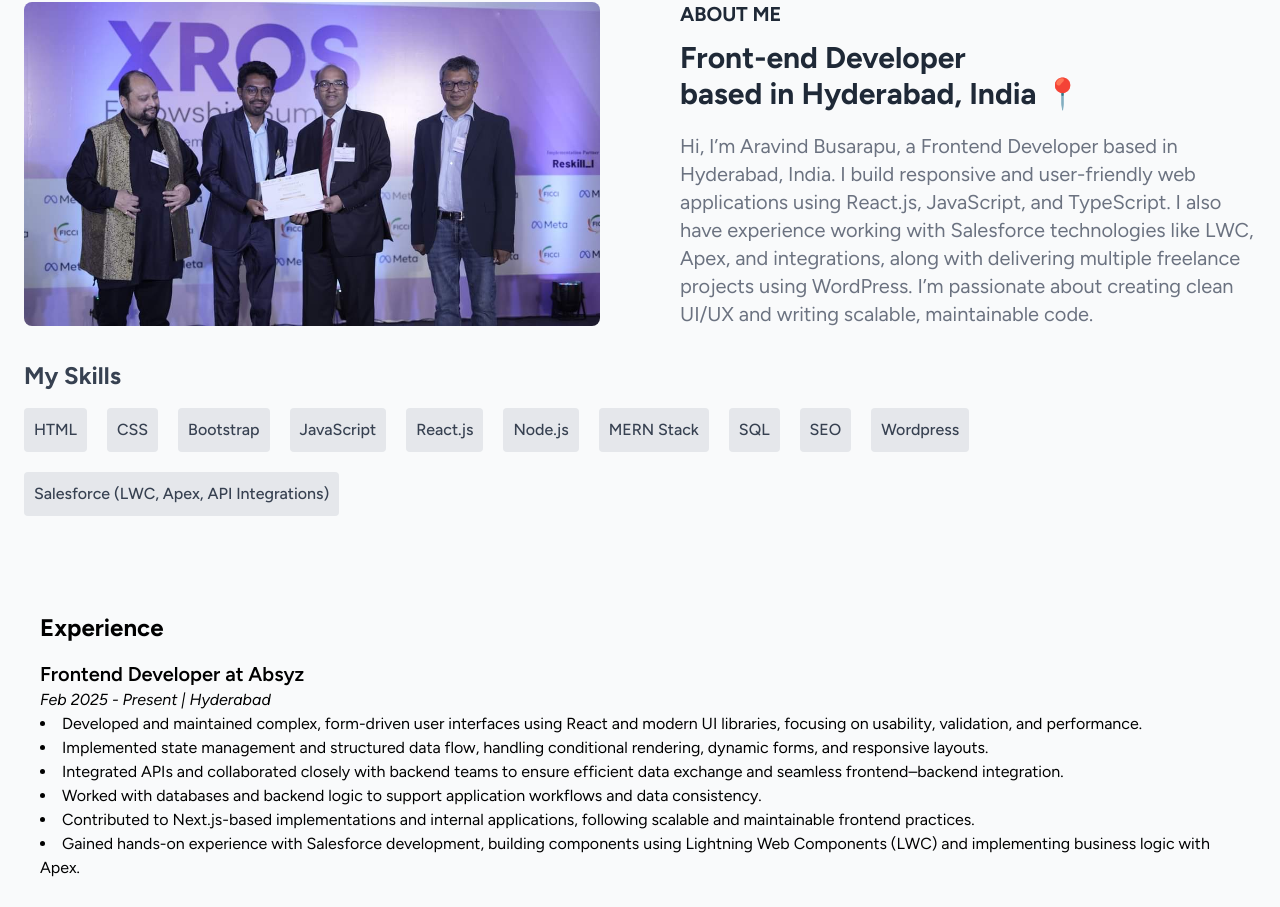
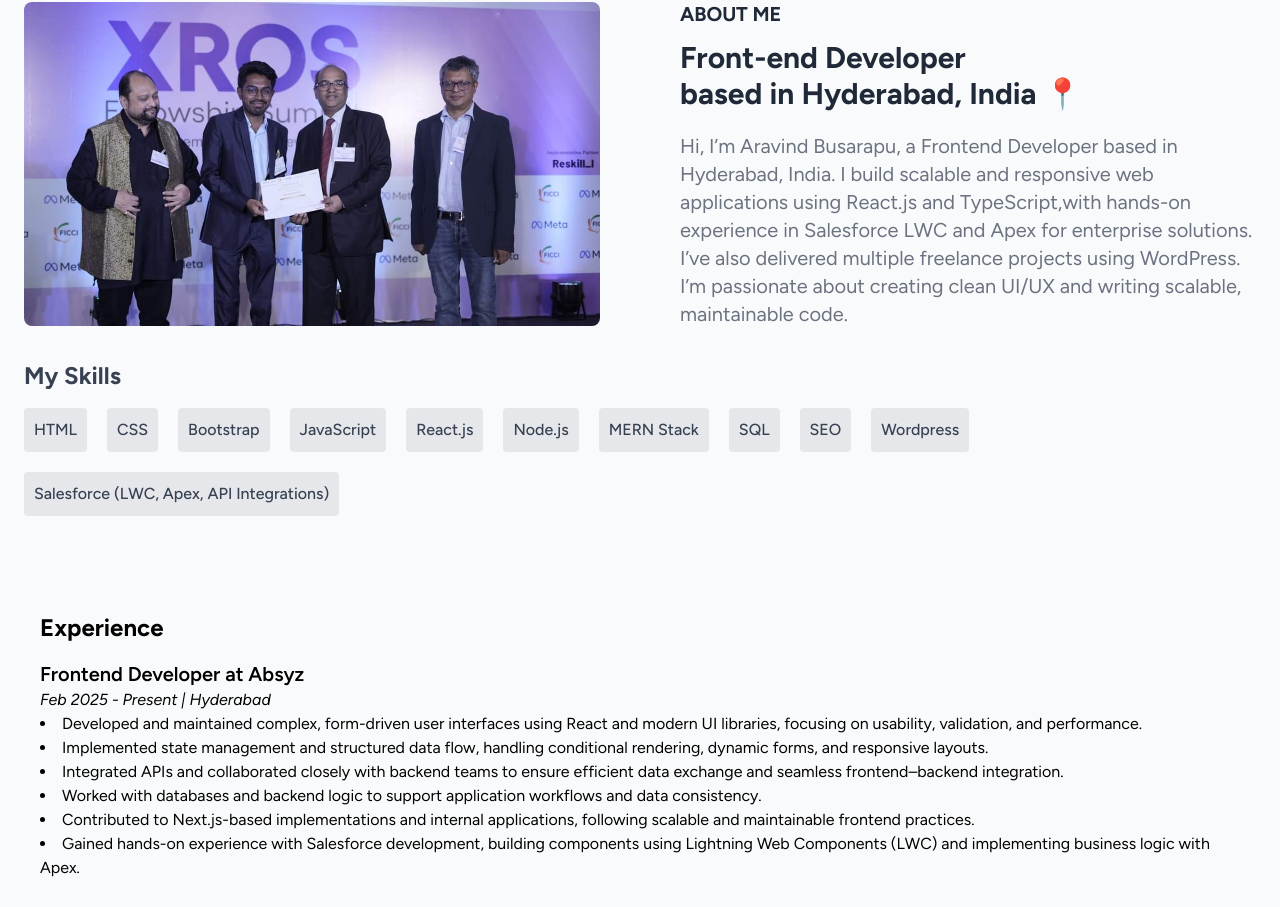
Before and after one commit to Aravind505-stack/My_Portfolio, a React (Create React App) app: page / in a window 1280 px wide. Shown: the part 872-1779 px from the top of the page. Built offline with nearby package versions, Linux system fonts and the light colour scheme.

Commit message:
Updating About section

```diff
--- a/src/Components/UI/About.jsx
+++ b/src/Components/UI/About.jsx
@@ -25,7 +25,7 @@ const About = () => {
           </h3>
 
           <p className="mt-5 text-xl text-gray-500">
-           Hi, I’m Aravind Busarapu, a Frontend Developer based in Hyderabad, India. I build responsive and user-friendly web applications using React.js, JavaScript, and TypeScript. I also have experience working with Salesforce technologies like LWC, Apex, and integrations, along with delivering multiple freelance projects using WordPress. I’m passionate about creating clean UI/UX and writing scalable, maintainable code.
+           Hi, I’m Aravind Busarapu, a Frontend Developer based in Hyderabad, India.  I build scalable and responsive web applications using React.js and TypeScript,with hands-on experience in Salesforce LWC and Apex for enterprise solutions. I’ve also delivered multiple freelance projects using WordPress. I’m passionate about creating clean UI/UX and writing scalable, maintainable code.
           </p>
 
         </div>
```
